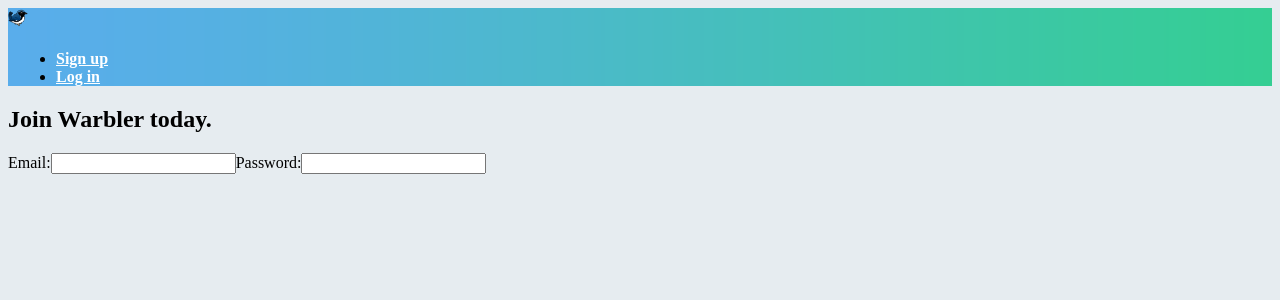
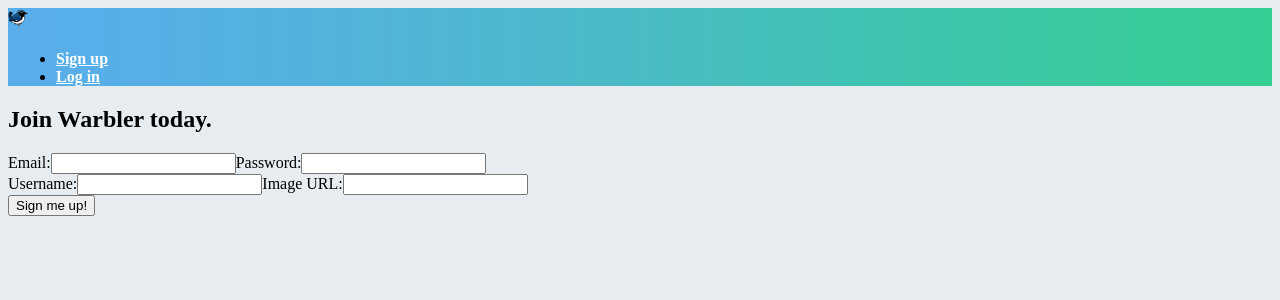
Before and after one commit to neumann11/Warbler, a React (Create React App) app in the folder warbler-client/: page /signup in a window 1280 px wide. Shown: the top 300 px of the page. Built offline with nearby package versions, Linux system fonts and the light colour scheme; the HTML template or start-up script is replaced by a standard one.

Commit message:
Add signup/signin form functionality, display auth errors

```diff
--- a/warbler-client/src/components/AuthForm.js
+++ b/warbler-client/src/components/AuthForm.js
@@ -11,15 +11,49 @@
     };
   }
 
+handleChange = e => { //with this syntax no need to bind this;
+  this.setState({
+    [e.target.name]: e.target.value //ES2015 computed propery names - allows generic handle change for any imputs
+  });
+};
+
+handleSubmit = e => {
+  e.preventDefault();//stop page from refreshing
+  const authType = this.props.signUp ? "signup" : "signin"; //determines type of request to make
+  this.props
+    .onAuth(authType, this.state)
+    .then(() => {
+      console.log("LOGGED IN");
+  })
+  .catch(() => {
+    return;
+  });
+};
+
   render(){
     const { email, username, password, profileImageUrl } = this.state;
-    const { heading, buttonText } = this.props;
+    const {
+      heading,
+      buttonText,
+      signUp,
+      errors,
+      history, //from React-Router as this.props.history
+      removeError
+    } = this.props;
+
+    history.listen(() => { //listen to any change in the route and remove err.
+      removeError();
+    });
+
     return(
       <div>
         <div className="row justify-content-md-center text-center">
           <div className="col-md-6">
             <form onSubmit={this.handleSubmit}>
               <h2>{heading}</h2>
+              {errors.message && ( //if there's message ins of err obj -> display it
+                <div className="alert alert-danger">{errors.message}</div>
+              )}
               <label htmlFor="email">Email:</label>
               <input
                 className="form-control" //form-control is Bootstrap. Gives fool width;
@@ -37,6 +71,31 @@
                 onChange={this.handleChange}
                 type="password" //to hide text
               />
+            { signUp && ( //if then... if Route AuthoForm has SignUp prop:
+                <div>
+                  <label htmlFor="email">Username:</label>
+                  <input
+                    className="form-control" //form-control is Bootstrap. Gives fool width;
+                    id="username" //for label
+                    name="username" //for State
+                    onChange={this.handleChange}
+                    value={username} //to prepopulate with whatever current Email in case of errors;
+                    type="text"
+                  />
+                  <label htmlFor="image-url">Image URL:</label>
+                  <input
+                    className="form-control" //form-control is Bootstrap. Gives fool width;
+                    id="image-url" //for label
+                    name="profileImageUrl" //for State
+                    onChange={this.handleChange}
+                    type="text" //to hide text
+                    value={profileImageUrl} //to prepopulate with whatever current Image in case of errors;
+                  />
+                </div>
+              )}
+              <button type="submit" className="btn btn-primary btn-block btn-lg">
+                {buttonText}
+              </button>
             </form>
           </div>
         </div>
--- a/warbler-client/src/containers/Main.js
+++ b/warbler-client/src/containers/Main.js
@@ -3,22 +3,29 @@
 import { connect } from "react-redux";
 import Homepage from "../components/Homepage";
 import AuthForm from "../components/AuthForm";
+import { authUser } from "../store/actions/auth"; //pass down as prop to AuthForm
+import { removeError } from "../store/actions/errors";
 
 //Routing logic
 
 const Main = props => {
+  const { authUser, errors, removeError } = props;
   return(
     <div className="container">
       <Switch> //allows multip. routes
         <Route exact path="/" render={props => <Homepage {...props} /> } /> //render func that renders Homepage comp;
         <Route
           exact
-          path="/signin"
+          path="/signup"
           render={props => {
             return (
               <AuthForm
-                buttonText="Log in"
-                heading="Welcome Back."
+                removeError={removeError}
+                errors={errors}
+                onAuth={authUser}
+                signUp
+                buttonText="Sign me up!"
+                heading="Join Warbler today."
                 {...props}
               />
             );
@@ -26,12 +33,15 @@
         />
         <Route
           exact
-          path="/signup"
+          path="/signin"
           render={props => {
             return (
               <AuthForm
-                buttonText="Sign me up!"
-                heading="Join Warbler today."
+                removeError={removeError}
+                errors={errors}
+                onAuth={authUser}
+                buttonText="Log in"
+                heading="Welcome Back."
                 {...props}
               />
             );
@@ -44,8 +54,11 @@
 
 function mapStateToProps(state){ //connects component to Redux store;
   return {
-    currentUser: state.currentUser //for Homepage to either disp landingOage or the timeline of Messages
+    currentUser: state.currentUser, //for Homepage to either disp landingOage or the timeline of Messages
+    errors: state.errors
   };
 }
 
-export default withRouter(connect(mapStateToProps, null)(Main)); //allows to get props from Router to Component
+export default withRouter( //allows to get props from Router to Component
+  connect(mapStateToProps, { authUser, removeError })(Main)
+);
--- /dev/null
+++ b/warbler-client/src/services/api.js
@@ -0,0 +1,26 @@
+import axios from "axios";
+
+export function setTokenHeader(token) {
+  if (token) {
+    axios.defaults.headers.common["Authorization"] = `Bearer ${token}`;
+  } else {
+    delete axios.defaults.headers.common["Authorization"];
+  }
+}
+
+// A wrapper around axios API call that formats errors, setCurrentUser;
+// @param {string} - method the HTTP verb you want to user;
+// @param {string} - path the route path / endpoint;
+// @param {string} - data (optional) data in JSON form for POST requests;
+
+//generic function
+export function apiCall(method, path, data){
+  return new Promise((resolve, reject) => {
+    return axios[method](path, data)
+      .then(res => {
+        return resolve(res.data) //resp from Axios is an obj called Response, w. Subobject Data and then subobject Error (if not successful)
+      }).catch(err => {
+        return reject(err.response.data.error); //err is sent by our server from errorHandler
+      });
+    });
+}
--- /dev/null
+++ b/warbler-client/src/store/actions/auth.js
@@ -0,0 +1,31 @@
+import { apiCall } from "../../services/api";
+import { SET_CURRENT_USER } from "../actionTypes"; // /index
+import { addError, removeError } from "./errors";
+
+export function setCurrentUser(user){
+  return {
+    type: SET_CURRENT_USER,
+    user
+  };
+}
+
+//func to login or signup:
+
+export function authUser(type, userData){
+  return dispatch => { //wait for api call to finish before dispatch;
+    // wrap thunk in promise to wait for API call
+    return new Promise((resolve, reject) => {
+      return apiCall("post", `/api/auth/${type}`, userData)
+        .then(({token, ...user}) => { //destructure resp from server
+          localStorage.setItem("jwtToken", token); //if succ. mark user as loggedin;
+          dispatch(setCurrentUser(user)); //sets currUser with whatever comes back in API call
+          dispatch(removeError());
+          resolve(); //indicate API call succeeded
+        })
+        .catch(err => {
+          dispatch(addError(err.message)); //comes from server in err obj.
+          reject(); //indicate API call failed
+        });
+    });
+  };
+}
--- /dev/null
+++ b/warbler-client/src/store/actions/errors.js
@@ -0,0 +1,10 @@
+import { ADD_ERROR, REMOVE_ERROR } from "../actionTypes";
+
+export const addError = error => ({
+  type: ADD_ERROR,
+  error
+})
+
+export const removeError = () => ({
+  type: REMOVE_ERROR,
+});
```
Also changed, not shown: 2 other files (tests, documents, lock files or other folders). Lines whose indentation alone changed are shown as unchanged.
